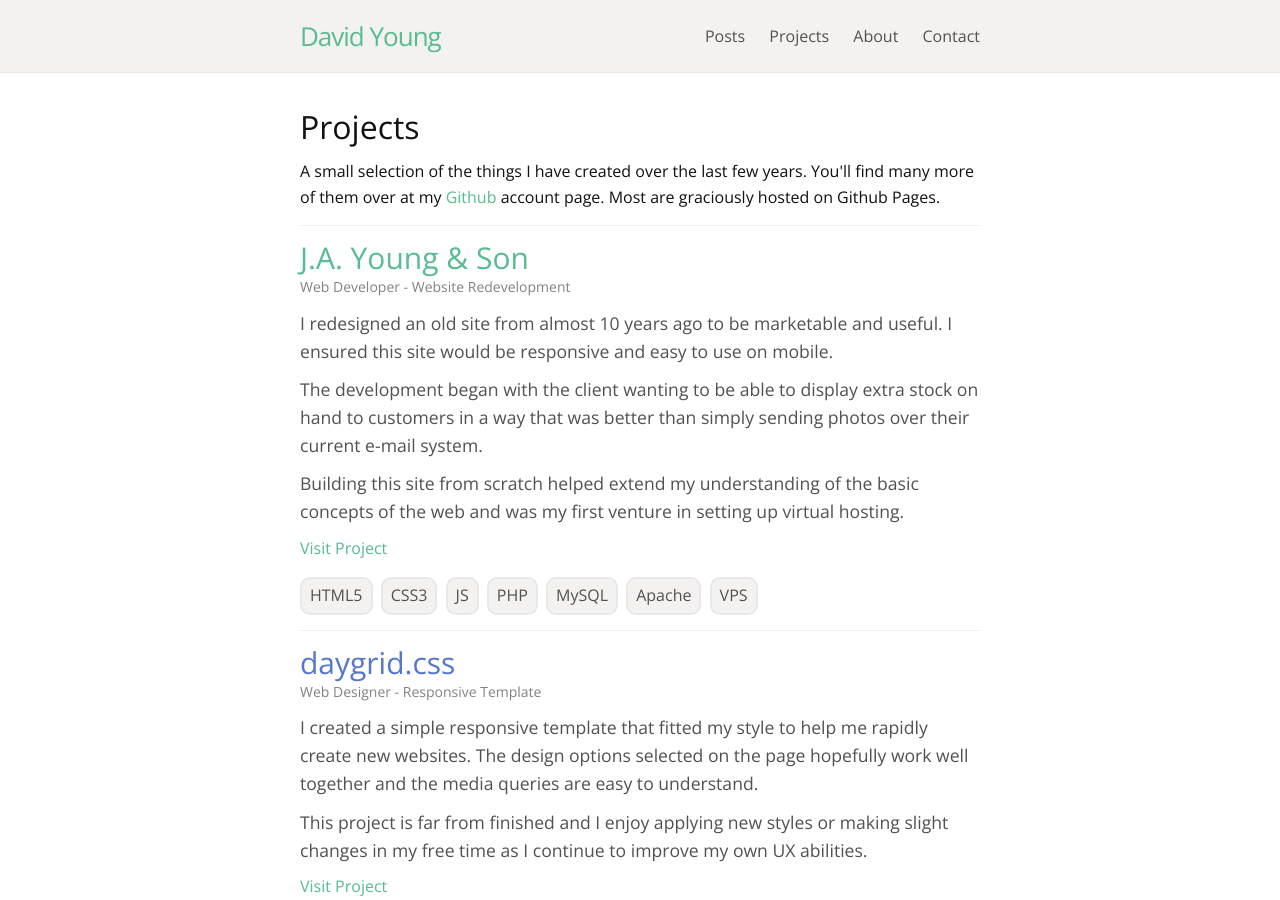
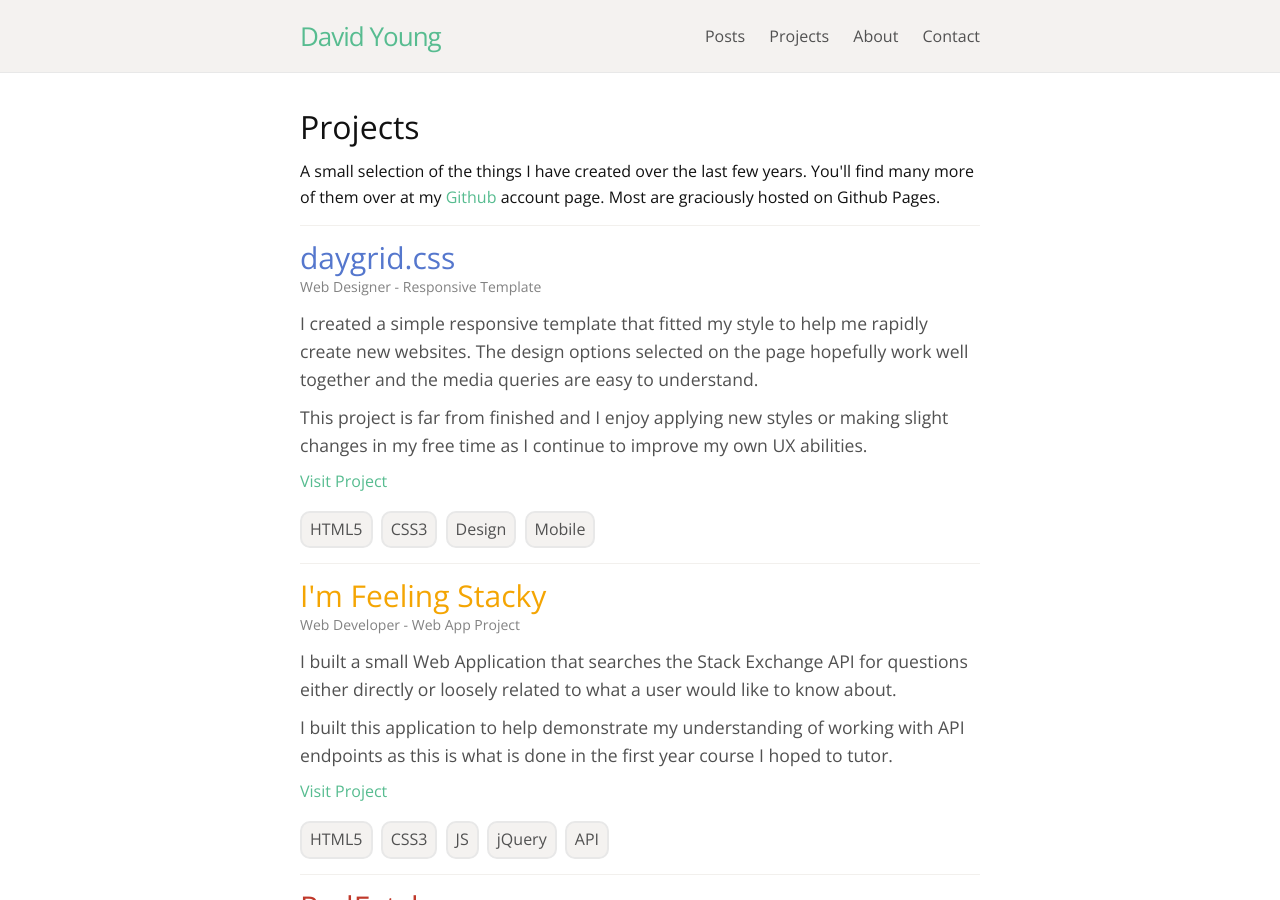
Before and after one commit to dayvidwhy/dayvidwhy.github.io, a Jekyll site: the page built from projects.html, in a window 1280 px wide and 900 px high. Built offline with Jekyll 4.4.1, drawn with Linux system fonts in a browser that asks for light colours.

Commit message:
Remove old project.

```diff
--- a/_data/projects.json
+++ b/_data/projects.json
@@ -1,24 +1,4 @@
 [
-    {
-        "title": "J.A. Young & Son",
-        "description": [
-            "I redesigned an old site from almost 10 years ago to be marketable and useful. I ensured this site would be responsive and easy to use on mobile.",
-            "The development began with the client wanting to be able to display extra stock on hand to customers in a way that was better than simply sending photos over their current e-mail system.",
-            "Building this site from scratch helped extend my understanding of the basic concepts of the web and was my first venture in setting up virtual hosting."
-        ],
-        "link": "https://jayoung.com.au",
-        "developer": "Web Developer",
-        "meta": "Website Redevelopment",
-        "tech_tags": [
-            "HTML5",
-            "CSS3",
-            "JS",
-            "PHP",
-            "MySQL",
-            "Apache",
-            "VPS"
-        ]
-    },
     {
         "title" : "daygrid.css",
         "description" : [
```
